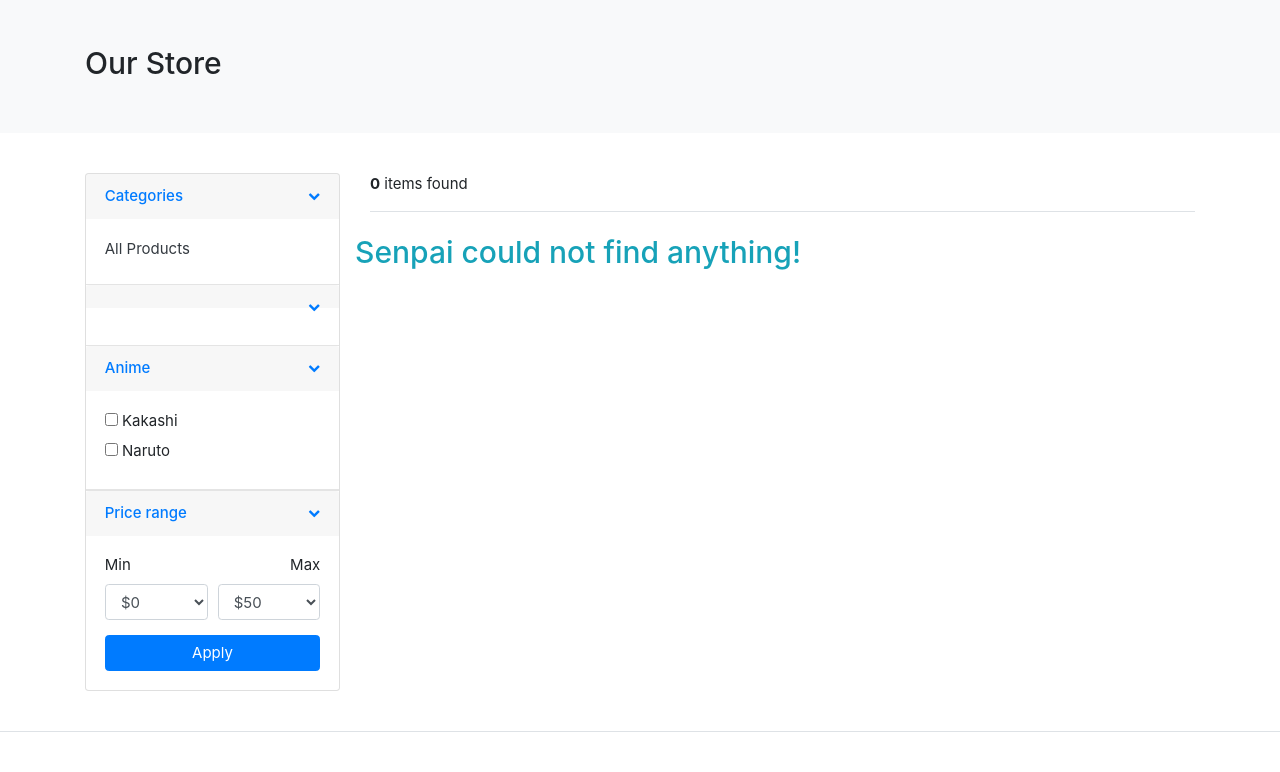
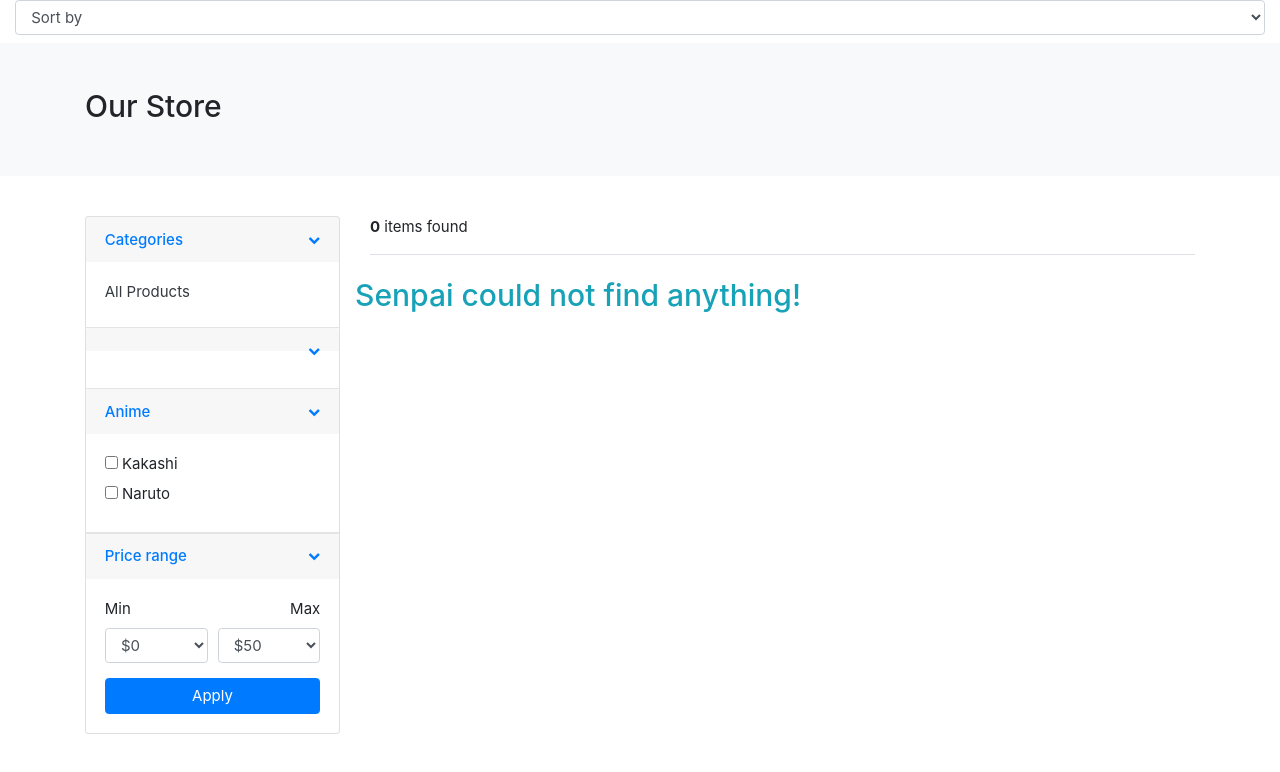
Before and after one commit to dheereshagrwal/Videos, a Django app: page /store/filter_by_anime/ in a window 1280 px wide. Shown: the part 132-904 px from the top of the page. Run offline with Django 3.2, Linux system fonts and the light colour scheme; data that the repository does not hold is empty; some libraries are stand-ins or nearby versions; some web fonts are replaced.

Commit message:
sort done but not coupled with filter by anime

```diff
--- a/order/views.py
+++ b/order/views.py
@@ -61,6 +61,7 @@ def payments(request):
         product = Product.objects.get(id=item.product_id)
         product.stock -= item.quantity
         product.ordered_quantity += item.quantity
+        product.popularity += item.quantity
         product.save()
 
     CartItem.objects.filter(user=request.user).delete()
--- a/store/admin.py
+++ b/store/admin.py
@@ -11,7 +11,7 @@ class ProductImagesInline(admin.TabularInline):
 
 
 class ProductAdmin(admin.ModelAdmin):
-    list_display = ('product_name', 'price', 'stock', 'category',
+    list_display = ('product_name', 'price', 'stock', 'category', 'popularity',
                     'subcategory', 'modified_date', 'is_available', 'is_on_sale', 'ordered_quantity', 'average_rating', 'total_reviews', 'total_ratings_sum')
     prepopulated_fields = {
         'product_description': ('product_name',), 'slug': ('product_name',), }
--- a/store/models.py
+++ b/store/models.py
@@ -15,7 +15,7 @@ class Product(models.Model):
         max_length=255, blank=False)
     price = models.SmallIntegerField(
         default=0, validators=[MaxValueValidator(32767), MinValueValidator(1)])
-    popularity_score = models.SmallIntegerField(
+    popularity = models.SmallIntegerField(
         default=1, validators=[MaxValueValidator(32767), MinValueValidator(1)], blank=False)
     images = models.ImageField(upload_to='images/products',blank=False)
     stock = models.SmallIntegerField(default=10, blank=False)
--- a/store/views.py
+++ b/store/views.py
@@ -37,14 +37,24 @@ def store(request, category_or_subcategory_slug=None):
                 raise Http404("Given query not found....")
 
         products_count = products.count()
-
+    # Getting all the products
     else:
-        products = Product.objects.all().filter(is_available=True).order_by('id')
+        sort_by = 'id'
+        for sort_category in request.GET.getlist('sort_by'):
+            # '-' is added because we want in decreasing order
+            if sort_category == "price_low_to_high":
+                sort_by = 'price'
+            else:
+                sort_by = '-' + sort_category
+        request.session['sort_by'] = sort_by
+        request.session.modified = True
+        products = Product.objects.all().filter(is_available=True).order_by(sort_by)
         paginator = Paginator(products, 3)
         page = request.GET.get('page')
         paged_products = paginator.get_page(page)
         products_count = products.count()
-    context = {'products': paged_products, 'products_count': products_count}
+    context = {'products': paged_products,
+               'products_count': products_count, 'sort_by': sort_by}
 
     return render(request, 'store/store.html', context)
 
@@ -118,7 +128,7 @@ def submit_review(request, product_id):
     url = request.META.get('HTTP_REFERER')
     current_user = request.user
     if request.method == 'POST':
-            # Updating the existing review
+        # Updating the existing review
         if ReviewRating.objects.filter(user__id=current_user.id, product__id=product_id).exists():
             review = ReviewRating.objects.get(
                 user__id=request.user.id, product__id=product_id)
--- a/templates/home.html
+++ b/templates/home.html
@@ -27,7 +27,7 @@
 
     <div class="row">
       {% for product in products %}
-      {% if product.popularity_score >= 1 %}
+      {% if product.popularity >= 1 %}
       <a href="{{ product.get_url }}">
         <div class="col-md-3">
         <div class="card card-product-grid">
--- a/templates/store/store.html
+++ b/templates/store/store.html
@@ -4,7 +4,44 @@
 <!-- block  -->
 {% block content %}
 <!-- ========================= SECTION PAGETOP ========================= -->
+<form action="{% url 'store' %}" method="GET">
+  <div class="form-group mx-sm-3 mb-2">
+    <select class="form-control" name="sort_by" onchange="this.form.submit()" />
+    <option disabled selected>Sort by</option>
+    {% if "popularity" in sort_by %}
+    <option value="popularity" selected>Popularity</option>
+    {% else %}
+    <option value="popularity">Popularity</option>
+    {% endif %}
+    <!-- for average rating -->
+    {% if "average_rating" in sort_by %}
+    <option value="average_rating" selected>Average rating</option>
+    {% else %}
+    <option value="average_rating">Average rating</option>
+    {% endif %}
+    <!-- for Newest Arrivals -->
+    {% if "created_date" in sort_by %}
+    <option value="created_date" selected>Newest Arrivals</option>
+    {% else %}
+    <option value="created_date">Newest Arrivals</option>
+    {% endif %}
 
+<!-- price low to high -->
+    {% if "price_low_to_high" in sort_by %}
+    <option value="price_low_to_high" selected>Price: Low to High</option>
+    {% else %}
+    <option value="price_low_to_high">Price: Low to High</option>
+    {% endif %}
+<!-- price high to low -->
+    {% if "price" in sort_by %}
+    <option value="price" selected>Price: High to Low</option>
+    {% else %}
+    <option value="price">Price: High to Low</option>
+    {% endif %}
+
+    </select>
+  </div>
+</form>
 <section class="section-pagetop bg">
   <div class="container">
     {% if 'search' in request.path %}
@@ -131,17 +168,17 @@
                       {% for anime in anime_list %}
                       <!-- - -->
                       {% if anime in keywords %}
-                      <input type="checkbox" name="anime_filter" value="{{anime}}" id="{{anime}}" checked onChange="this.form.submit()"/>
+                      <input type="checkbox" name="anime_filter" value="{{anime}}" id="{{anime}}" checked onchange="this.form.submit()" />
                       <label for="{{anime}}">{{ anime | capfirst }}</label>
-                      <br>
+                      <br />
                       {% else %}
-                      <input type="checkbox" name="anime_filter" value="{{anime}}" id="{{anime}}" onChange="this.form.submit()"/>
+                      <input type="checkbox" name="anime_filter" value="{{anime}}" id="{{anime}}" onchange="this.form.submit()" />
                       <label for="{{anime}}">{{ anime | capfirst }}</label>
-                      <br>
+                      <br />
                       {% endif %}
                       <!-- - -->
                       {% endfor %}
-                      <!-- *Remove onChange if we want apply button -->
+                      <!-- *Remove onchange if we want apply button -->
                       <!-- <button class="btn btn-primary" type="submit" value="apply">Apply</button> -->
                     </fieldset>
                   </form>
--- a/website/settings.py
+++ b/website/settings.py
@@ -63,9 +63,9 @@ MIDDLEWARE = [
     'django.middleware.clickjacking.XFrameOptionsMiddleware',
 ]
 
-SESSION_EXPIRE_SECONDS = 3600
-SESSION_EXPIRE_AFTER_LAST_ACTIVITY = True
-SESSION_TIMEOUT_REDIRECT = 'accounts/login'
+# SESSION_EXPIRE_SECONDS = 36000000000
+# SESSION_EXPIRE_AFTER_LAST_ACTIVITY = True
+# SESSION_TIMEOUT_REDIRECT = 'accounts/login'
 ROOT_URLCONF = 'website.urls'
 
 TEMPLATES = [
```
Also changed, not shown: store/migrations/0032_auto_20220102_2337.py (added).
